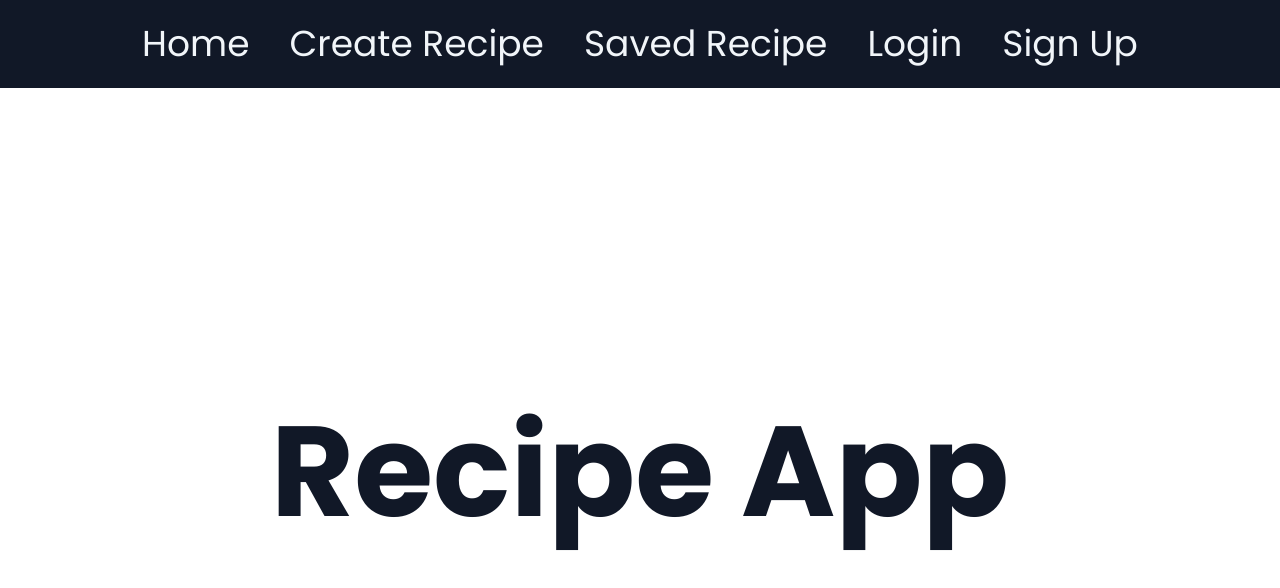
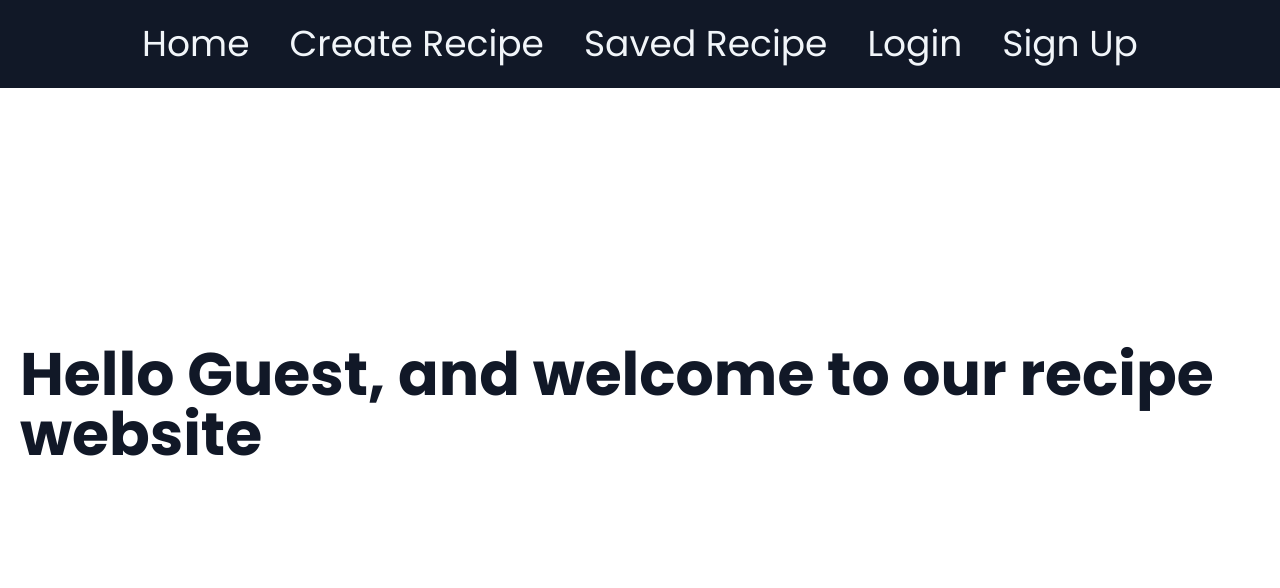
Before and after one commit to L0giXX/recipe-app, a Next.js app: page / in a window 1280 px wide. Shown: the top 588 px of the page. Built offline with nearby package versions, Linux system fonts and the light colour scheme; no server answers.

Commit message:
styling changes

```diff
--- a/src/app/(client)/create-recipe/forms.tsx
+++ b/src/app/(client)/create-recipe/forms.tsx
@@ -73,7 +73,6 @@ export default function Forms({ user }: Props) {
   }
   return (
     <div className="mt-10 flex flex-col items-center">
-      <div>{user?.name}</div>
       <h1 className="mb-4 text-4xl font-bold text-gray-900">Create Recipe</h1>
       <form className="mb-4 rounded bg-white px-8 pb-8 pt-6 shadow-md">
         <div className="mb-4">
--- a/src/app/page.tsx
+++ b/src/app/page.tsx
@@ -1,11 +1,29 @@
 import React from "react";
+import { options } from "./api/auth/[...nextauth]/options";
+import { getServerSession } from "next-auth";
 
-export default function Home() {
+type User =
+  | {
+      name?: string | null | undefined;
+      email?: string | null | undefined;
+      image?: string | null | undefined;
+    }
+  | undefined;
+
+export default async function Home() {
+  const session = await getServerSession(options);
+  const user = session?.user as User;
   return (
-    <main>
-      <h1 className="mt-80 flex items-center justify-center text-9xl font-bold text-gray-900">
-        Recipe App
-      </h1>
+    <main className="flex flex-wrap text-6xl font-bold text-gray-900 justify-center mt-64 mb-64 mx-5">
+      <div className="">
+        {session ? (
+          <div className="">
+            Hello {user?.name}, and welcome to our recipe website
+          </div>
+        ) : (
+          <div>Hello Guest, and welcome to our recipe website</div>
+        )}
+      </div>
     </main>
   );
 }
```
